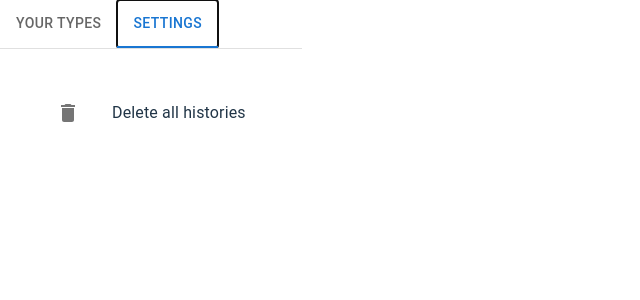
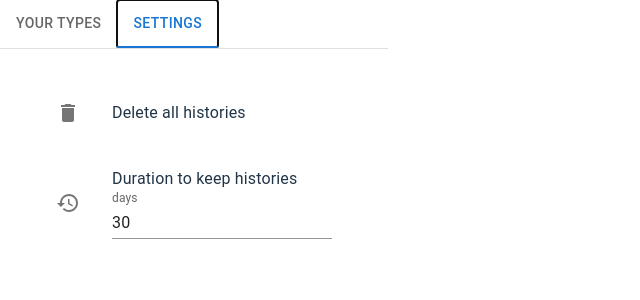
Before and after one commit to tatsuya-asami/save-your-type, a React (Vite) app: page / in a window 1280 px wide. Both pictures are taken after a click on the tab "SETTINGS". Shown: the top 300 px of the page, without its empty margins (0-640 px from the left). Built offline with nearby package versions, Linux system fonts and the light colour scheme; no server answers.

Commit message:
add DurationToKeepHistories component and integrate it into Settings

```diff
--- /dev/null
+++ b/src/popup/DurationToKeepHistories.tsx
@@ -0,0 +1,19 @@
+import ListItemText from "@mui/material/ListItemText";
+import HistoryIcon from "@mui/icons-material/History";
+import TextField from "@mui/material/TextField";
+import { ListItem } from "./ListItem";
+
+export const DurationToKeepHistories: React.FC = () => {
+  const duration = 30;
+
+  return (
+    <ListItem icon={<HistoryIcon />} handleClick={() => {}}>
+      <ListItemText
+        primary={"Duration to keep histories"}
+        secondary={
+          <TextField variant="standard" label="days" defaultValue={duration} />
+        }
+      />
+    </ListItem>
+  );
+};
--- a/src/popup/Settings.tsx
+++ b/src/popup/Settings.tsx
@@ -1,6 +1,7 @@
 import List from "@mui/material/List";
 import Box from "@mui/material/Box";
 import { DeleteAllHistories } from "./DeleteAllHistories";
+import { DurationToKeepHistories } from "./DurationToKeepHistories";
 // import { UrlBlackList } from "./UrlBlackList";
 
 export const Settings: React.FC = () => {
@@ -9,6 +10,7 @@ export const Settings: React.FC = () => {
       <List>
         <DeleteAllHistories />
         {/* <UrlBlackList /> */}
+        <DurationToKeepHistories />
       </List>
     </Box>
   );
```
